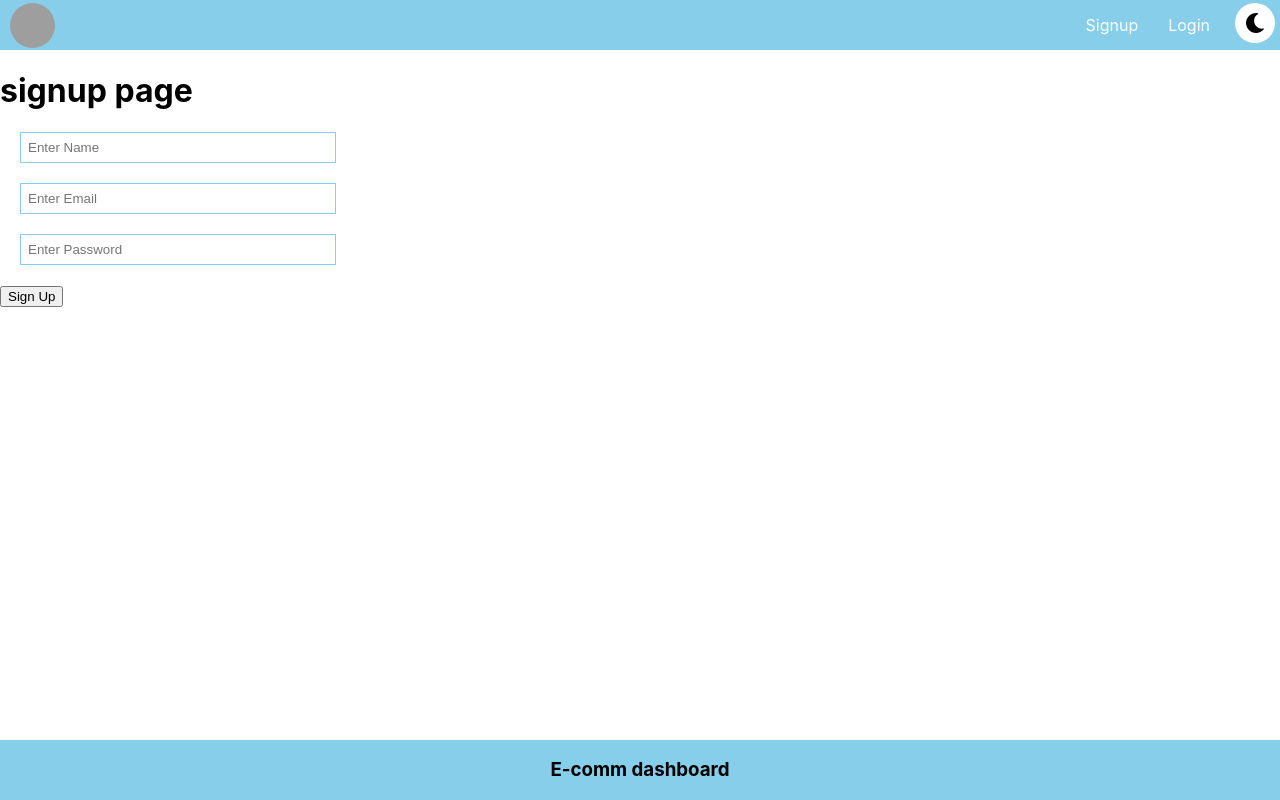
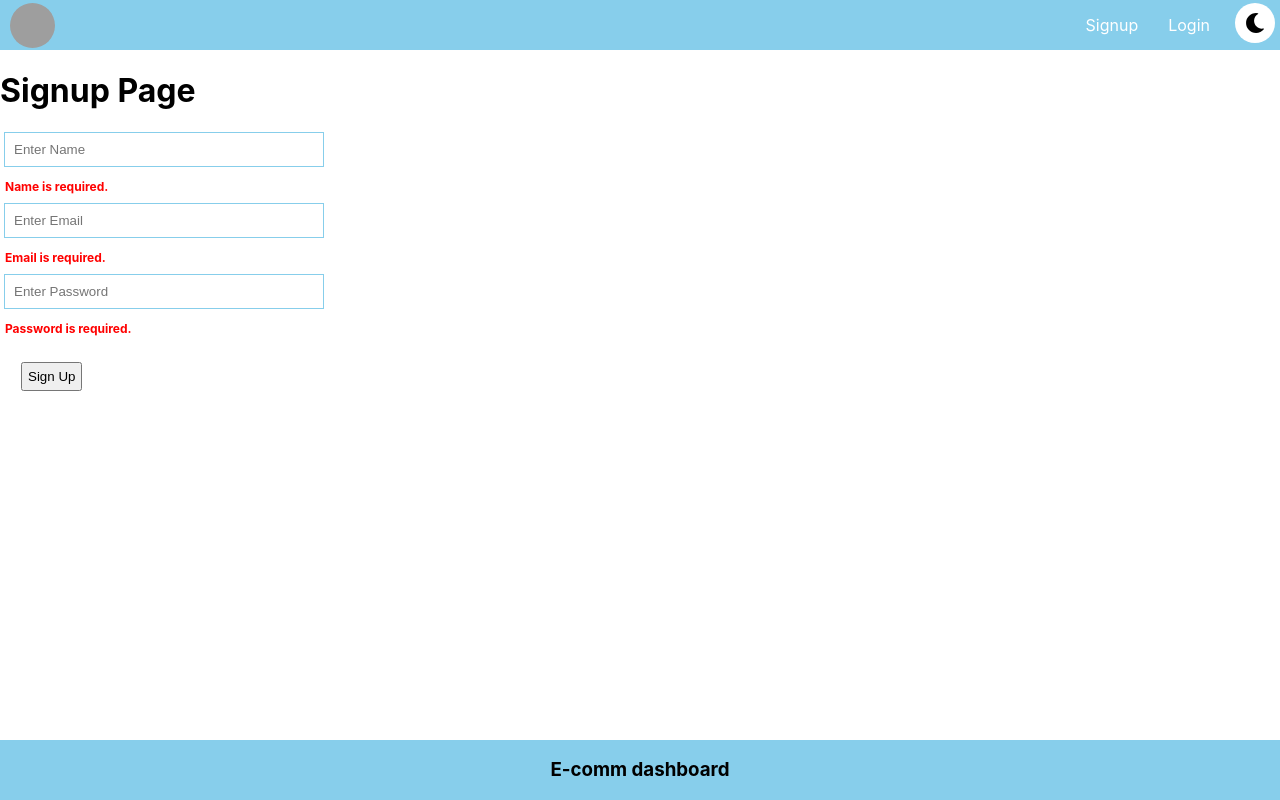
Before and after one commit to Khushi-74/E-comm-Mern-Project, a React (Create React App) app in the folder frontend/: page /signup in a window 1280 px wide. Both pictures are taken after a click on the button "Sign Up". Built offline with nearby package versions, Linux system fonts and the light colour scheme; no server answers; grey boxes are pictures that could not be loaded.

Commit message:
"4- Added Signup Validations and improved the css of the signup form"

```diff
--- a/frontend/src/App.css
+++ b/frontend/src/App.css
@@ -98,11 +98,11 @@ body {
 }
 
 .inputBox {
-  padding: 7px;
+  padding: 9px;
   display: block;
   border: 1px solid skyblue;
   width: 300px;
-  margin: 20px;
+  margin: 4px;
 }
 
 .appButton {
@@ -173,3 +173,27 @@ body {
     transform: rotate(360deg);
   }
 }
+
+/* Signup Error css */
+/* Error message styling */
+.error {
+  color: red;
+  font-size: 12px;
+  align-items: ;
+  margin-top: 7px;
+  padding: 5px;
+  display: block;
+  font-weight: bold;
+}
+
+/* Red border for invalid inputs */
+.inputBox.input-error {
+  border: 2px solid red !important;
+  background-color: #ffe6e6; /* Light red background for better visibility */
+}
+
+.signupButton{
+  color: black;
+    padding: 5px;
+    margin: 21px;
+}
--- a/frontend/src/components/Signup.js
+++ b/frontend/src/components/Signup.js
@@ -10,15 +10,20 @@ const Signup = ()=>{
     const[name,setName] = useState("");
     const[email,setEmail] = useState("");
     const[password,setPassword] = useState("");
+    const [errors, setErrors] = useState({});
 
     useEffect(()=>{
-      const auth = localStorage.getItem('user')
+      const auth = localStorage.getItem('user') // We need to authenticate this
       if(auth)
       {
         navigate('/')
       }
     })
         const collectData = async ()=>{
+            if (validateForm()) {
+                console.log("Form submitted", { name, email, password });
+                // Add your API call or form submission logic here
+
             console.warn(name,email,password)
             let result = await fetch(
                 'http://localhost:5000/signup',
@@ -37,19 +42,75 @@ const Signup = ()=>{
             localStorage.setItem("token",JSON.stringify(result.auth))
             navigate('/')
         }
+    }
+        const validateForm = () => {
+            let valid = true;
+            let errors = {};
 
-    return(
-        <div className="Signup">
-            <h1>signup page</h1>
-            <input className= "inputBox" type = "text" value ={name} onChange={(e)=>setName(e.target.value)}
-             placeholder ="Enter Name"></input>
-            <input className= "inputBox" type = "text" value ={email} onChange={(e)=>setEmail(e.target.value)}
-             placeholder ="Enter Email"></input>
-            <input className= "inputBox" type = "password" value ={password} onChange={(e)=>setPassword(e.target.value)}
-             placeholder ="Enter Password"></input>
-            <button onClick={collectData} className="signupButton" type = "button">Sign Up</button>
-        </div>
-    )
+            if (!name.trim()) {
+              errors.name = "Name is required.";
+              valid = false;
+            }
+
+            const emailPattern = /^[^\s@]+@[^\s@]+\.[^\s@]+$/;
+            if (!email.trim()) {
+              errors.email = "Email is required.";
+              valid = false;
+            } else if (!emailPattern.test(email)) {
+              errors.email = "Invalid email format.";
+              valid = false;
+            }
+
+            const passwordPattern = /^(?=.*[a-z])(?=.*[A-Z])(?=.*\d)(?=.*[@$!%*?&])[A-Za-z\d@$!%*?&]{8,}$/;
+            if (!password) {
+              errors.password = "Password is required.";
+              valid = false;
+            } else if (!passwordPattern.test(password)) {
+              errors.password =
+                "Password must be at least 6 characters, include an uppercase letter, a lowercase letter, and a number.";
+              valid = false;
+            }
+
+            setErrors(errors);
+            return valid;
+          };
+
+          return (
+            <div className="Signup">
+              <h1>Signup Page</h1>
+
+              <input
+                className="inputBox"
+                type="text"
+                value={name}
+                onChange={(e) => setName(e.target.value)}
+                placeholder="Enter Name"
+              />
+              {errors.name && <span className="error">{errors.name}</span>}
+
+              <input
+                className="inputBox"
+                type="text"
+                value={email}
+                onChange={(e) => setEmail(e.target.value)}
+                placeholder="Enter Email"
+              />
+              {errors.email && <span className="error">{errors.email}</span>}
+
+              <input
+                className="inputBox"
+                type="password"
+                value={password}
+                onChange={(e) => setPassword(e.target.value)}
+                placeholder="Enter Password"
+              />
+              {errors.password && <span className="error">{errors.password}</span>}
+
+              <button onClick={collectData} className="signupButton" type="button">
+                Sign Up
+              </button>
+            </div>
+          );
 }
 
 export default Signup
```
